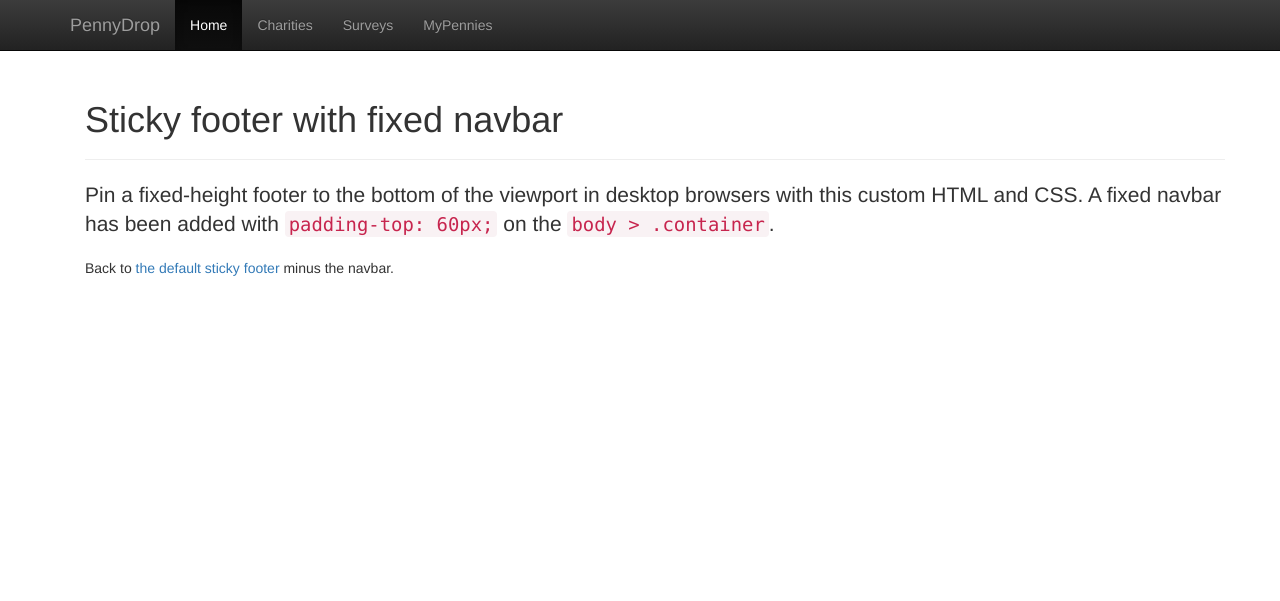
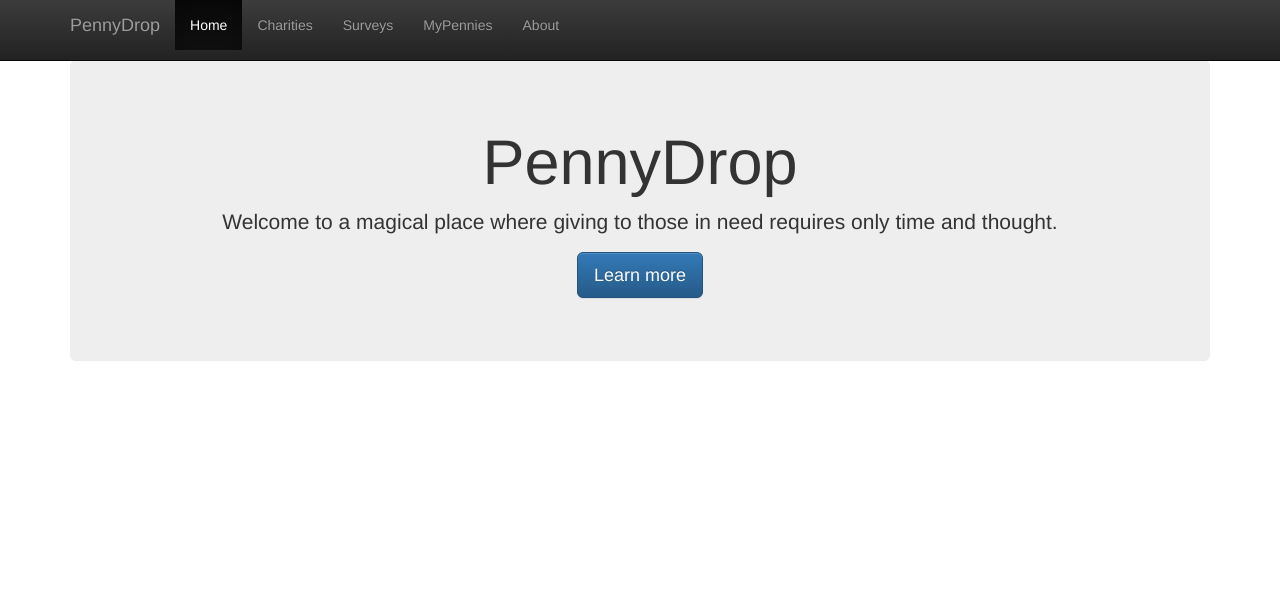
Before and after one commit to ctt3/php-penny-drop, a PHP site: page / in a window 1280 px wide. Shown: the top 601 px of the page. Run offline with PHP 8.4, Linux system fonts and the light colour scheme; some libraries are stand-ins or nearby versions.

Commit message:
a little front page tuneup

```diff
--- a/Assets/Layouts/layout.php
+++ b/Assets/Layouts/layout.php
@@ -28,7 +28,7 @@
 			?>
 		</div>
 		<div id="section" class="container">
-		    <?php if(isset($content)) { include $content; } ?>
+    	<?php if(isset($content)) { include $content; } ?>
 		</div>
 		<div id="footer">
 			<?php
--- a/Assets/Layouts/navigation.php
+++ b/Assets/Layouts/navigation.php
@@ -7,7 +7,7 @@
         <span class="icon-bar"></span>
         <span class="icon-bar"></span>
       </button>
-      <a class="navbar-brand" href="#">PennyDrop</a>
+      <p class="navbar-brand">PennyDrop</p>
     </div>
     <div id="navbar" class="collapse navbar-collapse">
       <ul class="nav navbar-nav">
@@ -15,6 +15,7 @@
         <li><a href="#about">Charities</a></li>
         <li><a href="#contact">Surveys</a></li>
         <li><a href="#contact">MyPennies</a></li>
+        <li><a href="#contact">About</a></li>
       </ul>
     </div>
   </div>
--- a/index.php
+++ b/index.php
@@ -6,10 +6,8 @@ if (!isset($content)) {
     exit;
 }
 ?>
-<div class="container">
-  <div class="page-header">
-    <h1>Sticky footer with fixed navbar</h1>
-  </div>
-  <p class="lead">Pin a fixed-height footer to the bottom of the viewport in desktop browsers with this custom HTML and CSS. A fixed navbar has been added with <code>padding-top: 60px;</code> on the <code>body > .container</code>.</p>
-  <p>Back to <a href="../sticky-footer">the default sticky footer</a> minus the navbar.</p>
+<div class="jumbotron">
+  <h1 class="text-center">PennyDrop</h1>
+  <p class="lead text-center">Welcome to a magical place where giving to those in need requires only time and thought.</p>
+	<p class="text-center"><a class="btn btn-primary btn-lg" href="#" role="button">Learn more</a></p>
 </div>
```
Also changed, not shown: TODO.txt (+6 -4 lines).
